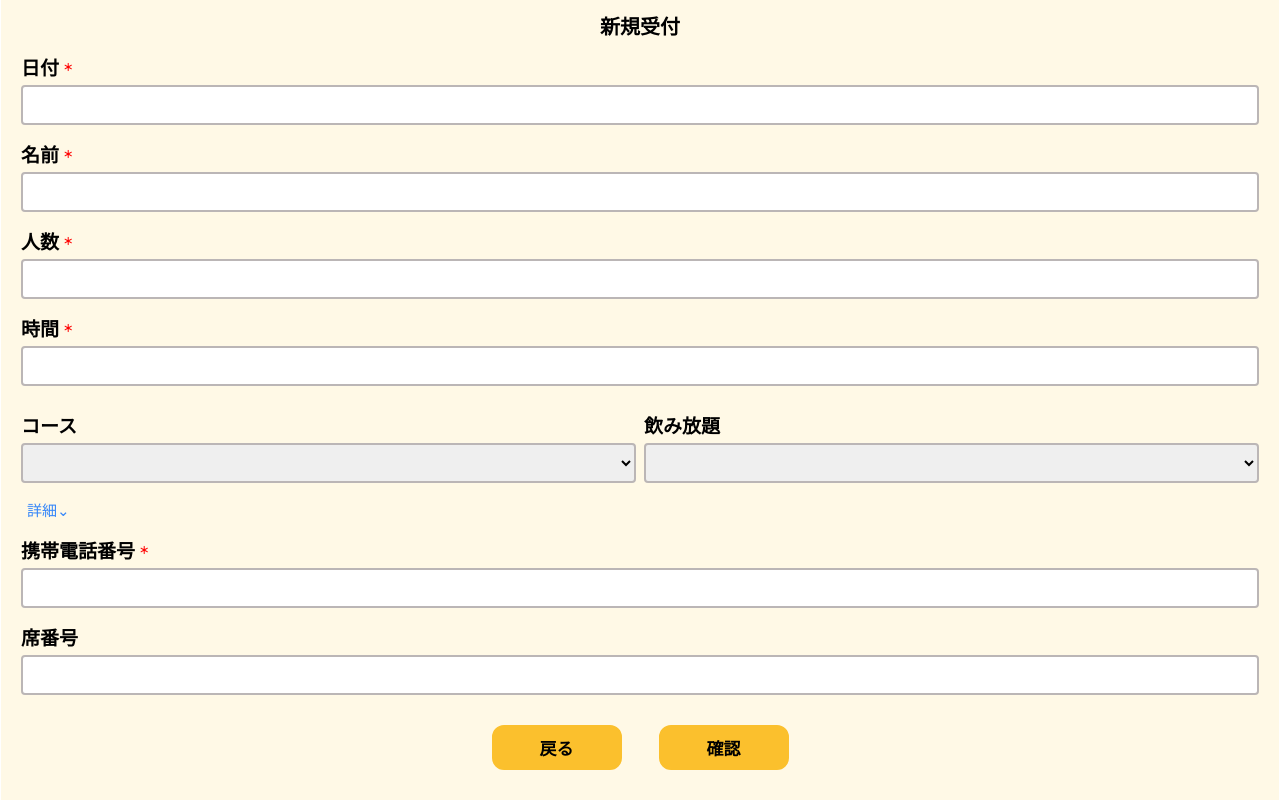
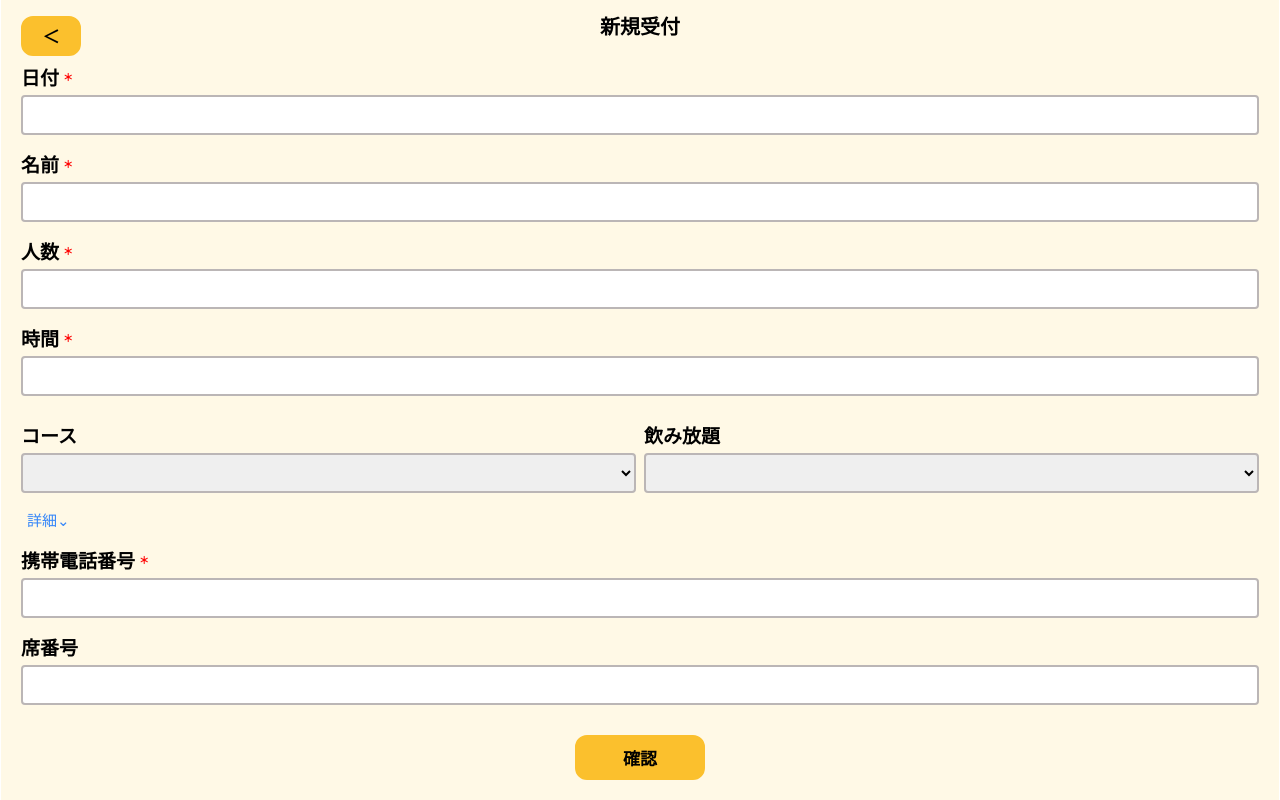
Before and after one commit to chara52/RMS, a Nuxt app: page /ReservationForm in a window 1280 px wide. Shown: the top 800 px of the page. Built offline with nearby package versions, Linux system fonts and the light colour scheme.

Commit message:
新規受付、予約確認ページのbackbutton位置の調整

```diff
--- a/pages/ConfirmReservation.vue
+++ b/pages/ConfirmReservation.vue
@@ -81,7 +81,10 @@ const formattedDisplayDate = computed(() => {
 
 <template>
   <div class="reservation-form">
-    <h1 class="global-h1">予約確認</h1>
+    <div class="header-row">
+      <button type="button" @click="goBackWithDate" class="backbutton">＜</button>
+      <h1 class="global-h1">予約確認</h1>
+    </div>
     <form @submit.prevent="submitReservation">
       <div class="form-group">
         <label for="date" class="label-flex">
@@ -157,7 +160,6 @@ const formattedDisplayDate = computed(() => {
       </div>
 
       <div class="button-container">
-        <button type="button" @click="router.push('/ReservationForm')" class="backbutton">戻る</button>
         <button type="submit" class="reservebutton">予約</button>
       </div>
     </form>
@@ -165,6 +167,13 @@ const formattedDisplayDate = computed(() => {
 </template>
 
 <style scoped>
+.header-row {
+  position: relative;
+  display: flex;
+  align-items: center;
+  justify-content: center;
+}
+
 .button-container {
   display: flex;
   justify-content: center;
@@ -231,8 +240,10 @@ const formattedDisplayDate = computed(() => {
 }
 
 .backbutton {
-  width: 130px;
-  height: 45px;
+  position: absolute;
+  left: 0;
+  width: 60px;
+  height: 40px;
   color: black;
   background-color: #fbc02d;
   border: 2px solid #fbc02d;
--- a/pages/ReservationForm.vue
+++ b/pages/ReservationForm.vue
@@ -133,7 +133,10 @@ onBeforeUnmount(() => {
 
 <template>
   <div class="reservation-form">
-    <h1 class="global-h1">新規受付</h1>
+    <div class="header-row">
+      <button type="button" @click="goBackWithDate" class="backbutton">＜</button>
+      <h1 class="global-h1">新規受付</h1>
+    </div>
     <form @submit.prevent="submitReservation">
       <div class="form-group">
         <label for="date" class="label-flex">
@@ -222,7 +225,6 @@ onBeforeUnmount(() => {
       </div>
 
       <div class="button-container">
-        <button type="button" @click="goBackWithDate" class="backbutton">戻る</button>
         <button type="submit" class="reservebutton">確認</button>
       </div>
     </form>
@@ -236,6 +238,13 @@ onBeforeUnmount(() => {
   margin: -10px -7px;
   padding: 20px;
   background-color: #fff9e6;
+}
+
+.header-row {
+  position: relative;
+  display: flex;
+  align-items: center;
+  justify-content: center;
 }
 
 .global-h1 {
@@ -456,8 +465,10 @@ input[type="time"] {
 }
 
 .backbutton {
-  width: 130px;
-  height: 45px;
+  position: absolute;
+  left: 0;
+  width: 60px;
+  height: 40px;
   color: black;
   background-color: #fbc02d;
   border: 2px solid #fbc02d;
```
